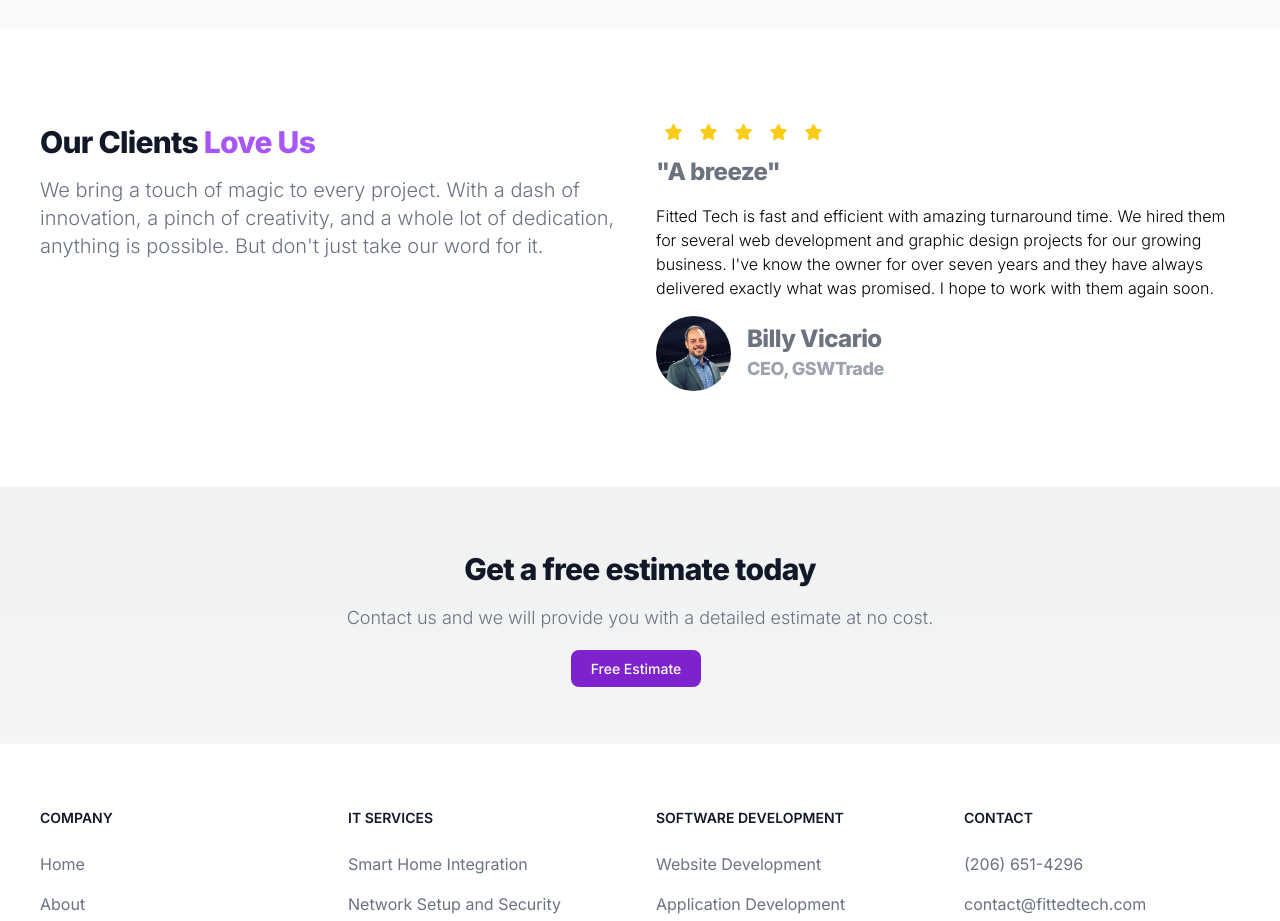
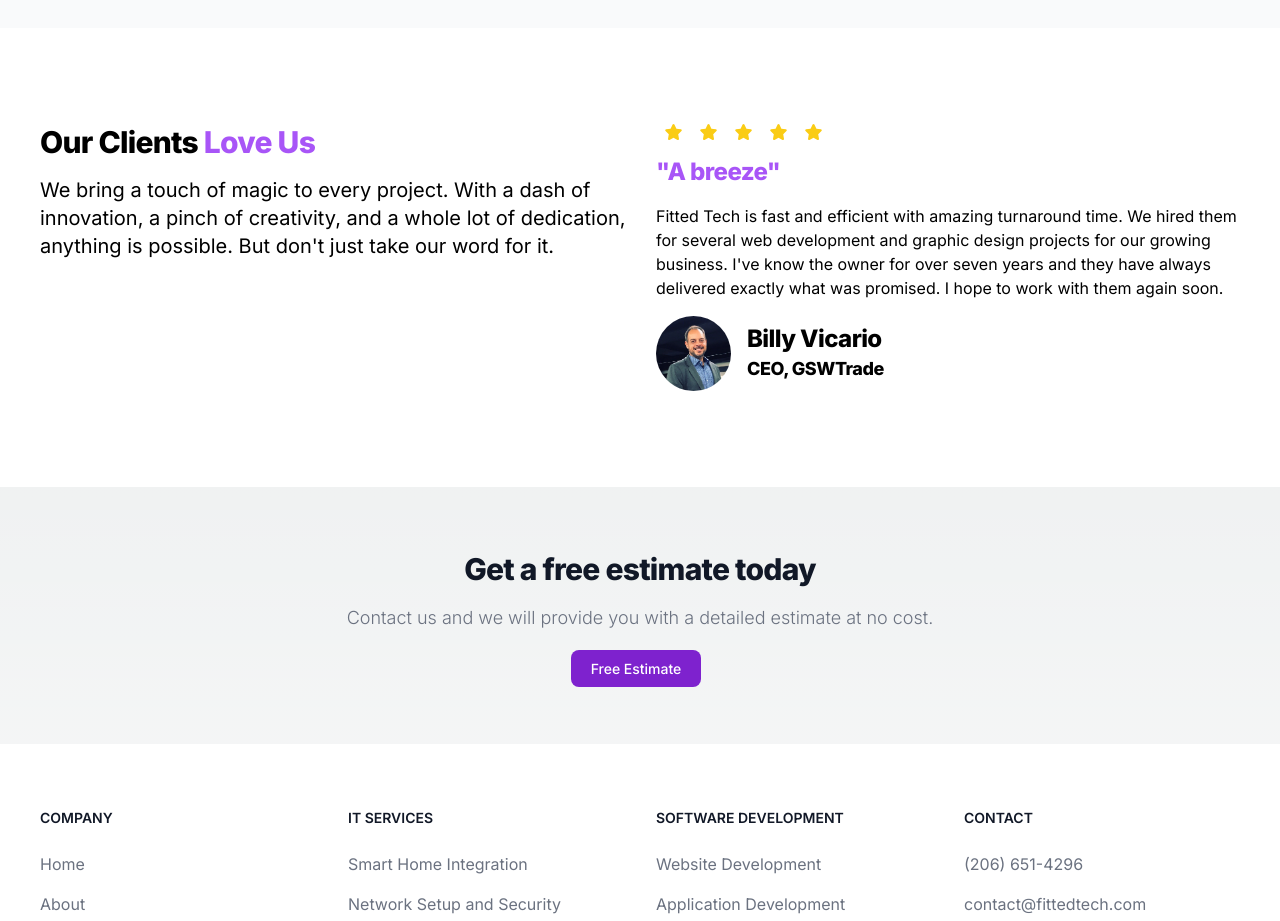
Before and after one commit to ConnerAiken/fittedtech.com, a Next.js app: page /about in a window 1280 px wide. Shown: the part 1140-2061 px from the top of the page. Built offline with nearby package versions, Linux system fonts and the light colour scheme.

Commit message:
Make dark theme look better

```diff
--- a/src/app/about/page.js
+++ b/src/app/about/page.js
@@ -137,13 +137,13 @@ export default function About() {
           </div>
         </div>
       </section>
-      <ContentBlock className="bg-white">
+      <ContentBlock className="bg-white dark:bg-gray-900">
         <div class="container mx-auto px-4 grid grid-cols-2">
-          <div className="w-full text-gray-500 sm:text-lg dark:text-gray-400">
-            <h2 className="mb-4 text-3xl font-extrabold tracking-tight text-gray-900 dark:text-white">
+          <div className="w-full sm:text-lg">
+            <h2 className="mb-4 text-3xl font-extrabold tracking-tight light:text-grary dark:text-white">
               Our Clients <span className="text-purple-500">Love Us</span>
             </h2>
-            <p className="mb-8 font-light lg:text-xl">
+            <p className="mb-8 light:text-white dark:text-white lg:text-xl">
               We bring a touch of magic to every project. With a dash of innovation, a pinch of creativity, and a whole lot of dedication, anything is
               possible. But don&apos;t just take our word for it.
             </p>
--- a/src/app/components/freeEstimate.js
+++ b/src/app/components/freeEstimate.js
@@ -1,6 +1,6 @@
 export const FreeEstimate = () => {
   return (
-    <section className="bg-gray-40 dark:bg-gray-800">
+    <section className="bg-gray-40 dark:bg-gray-700">
       <div className="max-w-screen-xl px-4 py-8 mx-auto lg:py-16 lg:px-6">
         <div className="max-w-screen-sm mx-auto text-center">
           <h2 className="mb-4 text-3xl font-extrabold leading-tight tracking-tight text-gray-900 dark:text-white">Get a free estimate today</h2>
--- a/src/app/components/header.js
+++ b/src/app/components/header.js
@@ -20,7 +20,8 @@ export const Header = () => {
       <nav className="bg-white border-gray-200 py-2.5 dark:bg-gray-900 z-10">
         <div className="flex flex-wrap items-center justify-between max-w-screen-xl px-4 mx-auto">
           <a href="/" className="flex items-center">
-            <Image src={"/logos/logo-dark-cropped.svg"} alt="logo" width={200} height={75} />
+            <Image src={"/logos/logo-dark-cropped.svg"} className="dark:hidden" alt="logo" width={200} height={75} />
+            <Image src={"/logos/logo-light-cropped.svg"} className="dark:block hidden" alt="logo" width={200} height={75} />
           </a>
           <div className="flex items-center lg:order-2">
             <Link
--- a/src/app/components/testimonials.js
+++ b/src/app/components/testimonials.js
@@ -13,10 +13,10 @@ export default function Testimonials(props) {
         <FontAwesomeIcon icon={faStar} className="text-yellow-400" height={35} width={35} />
       </div>
       <div className="flex flex-col justify-start mt-4">
-        <h2 className="text-2xl font-extrabold tracking-tight text-gray-500">&quot;A breeze&quot;</h2>
+        <h2 className="text-2xl font-extrabold tracking-tight text-purple-500">&quot;A breeze&quot;</h2>
       </div>
       <div className="flex flex-col justify-start mt-4">
-        <p className="font-light">
+        <p className="font-grey">
           Fitted Tech is fast and efficient with amazing turnaround time. We hired them for several web development and graphic design projects for
           our growing business. I&apos;ve know the owner for over seven years and they have always delivered exactly what was promised. I hope to work
           with them again soon.{" "}
@@ -25,8 +25,8 @@ export default function Testimonials(props) {
       <div className="flex flex-row justify-start mt-4">
         <Image src="/gswtrade-owner.jpg" alt="testimonal" className="rounded-full" height={75} width={75} />
         <div className="flex flex-col justify-center pl-4">
-          <h4 className="text-2xl font-extrabold tracking-tight text-gray-500">Billy Vicario</h4>
-          <h4 className="text-lg font-extrabold tracking-tight text-gray-400">CEO, GSWTrade</h4>
+          <h4 className="text-2xl font-extrabold tracking-tight dark:text-white light:text-gray-500">Billy Vicario</h4>
+          <h4 className="text-lg font-extrabold tracking-tight dark:text-white light:text-gray-400">CEO, GSWTrade</h4>
         </div>
       </div>
     </div>
--- a/src/app/contact/page.js
+++ b/src/app/contact/page.js
@@ -98,7 +98,7 @@ export default function Contact() {
           </div>
         </div>
       </section>
-      <section className="bg-gray-200 dark:bg-gray-800">
+      <section className="bg-gray-200 dark:bg-gray-700">
         <div className="max-w-screen-xl flex items-center justify-center px-4 py-8 mx-auto space-y-12 lg:space-y-20 lg:py-24 lg:px-6">
           <div className="mx-auto w-full max-w-[550px]">
             <h1 className="text-2xl font-bold mb-4 text-center">Contact Us Now</h1>
@@ -110,7 +110,7 @@ export default function Contact() {
               </div>
 
               <div className="mb-5">
-                <label htmlFor="name" className="mb-3 block text-base font-medium text-[#07074D]">
+                <label htmlFor="name" className="mb-3 block text-base font-medium light:text-[#07074D] dark:text-white">
                   Full Name
                 </label>
                 <input
@@ -119,13 +119,13 @@ export default function Contact() {
                   name="name"
                   value={formData.name}
                   onChange={handleChange}
-                  className="w-full rounded-md border border-gray-300 p-2"
+                  className="w-full rounded-md border border-gray-300 p-2 light:text-[#07074D] dark:text-white"
                 />
                 {errors.name && <p className="text-red-500 text-sm">{errors.name}</p>}
               </div>
 
               <div className="mb-5">
-                <label htmlFor="email" className="mb-3 block text-base font-medium text-[#07074D]">
+                <label htmlFor="email" className="mb-3 block text-base font-medium  light:text-[#07074D] dark:text-white">
                   Email
                 </label>
                 <input
@@ -140,7 +140,7 @@ export default function Contact() {
               </div>
 
               <div className="mb-5">
-                <label htmlFor="phone" className="mb-3 block text-base font-medium text-[#07074D]">
+                <label htmlFor="phone" className="mb-3 block text-base font-medium  light:text-[#07074D] dark:text-white">
                   Phone Number
                 </label>
                 <input
@@ -155,7 +155,7 @@ export default function Contact() {
               </div>
 
               <div className="mb-5">
-                <label htmlFor="subject" className="mb-3 block text-base font-medium text-[#07074D]">
+                <label htmlFor="subject" className="mb-3 block text-base font-medium  light:text-[#07074D] dark:text-white">
                   Subject
                 </label>
                 <input
@@ -170,7 +170,7 @@ export default function Contact() {
               </div>
 
               <div className="mb-5">
-                <label htmlFor="message" className="mb-3 block text-base font-medium text-[#07074D]">
+                <label htmlFor="message" className="mb-3 block text-base font-medium  light:text-[#07074D] dark:text-white">
                   Message
                 </label>
                 <textarea
--- a/src/app/page.js
+++ b/src/app/page.js
@@ -18,13 +18,13 @@ export default function Home() {
             <div className="space-y-4 sm:flex sm:space-y-0 sm:space-x-4">
               <Link
                 href="/services"
-                className="inline-flex items-center justify-center w-full bg-ftBlue hover:bg-blue-600  text-white px-5 py-3 text-sm font-medium text-center text-gray-900 border border-gray-200 rounded-lg sm:w-auto"
+                className="inline-flex items-center justify-center w-full bg-ftBlue hover:bg-blue-600  text-white px-5 py-3 text-sm font-medium text-center text-gray-900 border border-gray-200 dark:border-gray-800 rounded-lg sm:w-auto"
               >
                 IT Services
               </Link>
               <Link
                 href="/services"
-                className="inline-flex items-center justify-center w-full bg-ftGreen text-white px-5 py-3 mb-2 mr-2 text-sm font-medium text-gray-900 border border-gray-200 rounded-lg sm:w-auto focus:outline-none hover:bg-green-600 focus:z-10"
+                className="inline-flex items-center justify-center w-full bg-ftGreen text-white px-5 py-3 mb-2 mr-2 text-sm font-medium text-gray-900 border border-gray-200 rounded-lg sm:w-auto focus:outline-none hover:bg-green-600 focus:z-10 dark:border-gray-800 "
               >
                 Web and App Development
               </Link>
@@ -38,15 +38,15 @@ export default function Home() {
       {/* End block */}
       {/* Start block */}
       <section className="hidden md:block lg:block bg-white dark:bg-gray-900">
-        <div className="max-w-screen-xl px-4 pb-8 mx-auto lg:pb-16">
-          <div className="grid grid-cols-2 gap-8 text-gray-500 sm:gap-12 sm:grid-cols-4 lg:grid-cols-7 dark:text-gray-400">
+        <div className="max-w-screen-xl px-4 pb-4 mx-auto lg:pb-2">
+          <div className="grid grid-cols-2 gap-8 text-gray-500 sm:gap-12 sm:grid-cols-3 lg:grid-cols-6 dark:text-gray-400">
             <a href="https://transformativemed.com/" className="flex items-center lg:justify-center">
               <Image src="/logos/transformativemed.png" width={200} height={75} alt="transformativemed.com logo" />
             </a>
             <a href="https://cvmsd.com/" className="flex items-center lg:justify-center">
               <Image src="/logos/cvmsd-logo.png" width={200} height={75} alt="csvmd.com logo" />
             </a>
-            <a href="https://gswtrade.com/" className="flex items-center lg:justify-center">
+            <a href="https://gswtrade.com/" className="flex items-center lg:justify-center ">
               <Image src="/logos/gswtrade-logo.png" width={200} height={75} alt="csvmd.com logo" />
             </a>
             <a href="https://vulnixfire.com/" className="flex items-center lg:justify-center">
@@ -85,12 +85,12 @@ export default function Home() {
                 ></path>
               </svg>
             </a>
-            <a href="https://mvcchome.org/" className="flex items-center lg:justify-center">
+            <a href="https://mvcchome.org/" className="flex items-center lg:justify-center  dark:invert">
               <Image src="/logos/missionviejo-logo.png" width={200} height={75} alt="mvcchome.org logo" />
             </a>
-            <a href="https://www.facebook.com/myweedbunny" className="flex items-center lg:justify-center">
+            {/* <a href="https://www.facebook.com/myweedbunny" className="flex items-center lg:justify-center">
               <Image src="/logos/weedbunny-logo.png" width={200} height={75} alt="weedbunny.com logo" />
-            </a>
+            </a> */}
           </div>
         </div>
       </section>
```
Also changed, not shown: public/logos/logo-light-cropped.svg (added).
